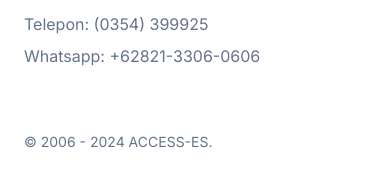
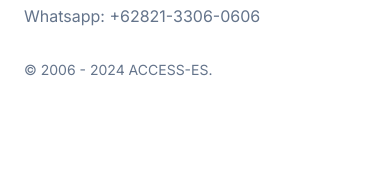
Before and after one commit to dimmasyusuf/access-es, a Next.js app: page / in a window 390 px wide. Shown: the part 1250-1436 px from the top of the page. After the commit the page ends 1410 px from the top, so only its background shows below. Built offline with nearby package versions, Linux system fonts and the light colour scheme.

Commit message:
style(FooterMenu): change margin for mobile device

```diff
--- a/app/(root)/layout.tsx
+++ b/app/(root)/layout.tsx
@@ -13,7 +13,7 @@
         <Navbar />
       </header>
       {children}
-      <footer className="border-t px-6 sm:px-8">
+      <footer className="border-t p-6 sm:p-8">
         <FooterMenu />
       </footer>
       <NavbarMobile />
--- a/components/FooterMenu.tsx
+++ b/components/FooterMenu.tsx
@@ -13,7 +13,7 @@
   const currentYear = new Date().getFullYear();
 
   return (
-    <section className="flex flex-col gap-8 max-w-screen-xl mx-auto mt-16">
+    <section className="flex flex-col gap-8 sm:gap-16 max-w-screen-xl mx-auto">
       <div className="grid grid-cols-1 sm:grid-cols-2 lg:grid-cols-6 gap-8">
         <div className="lg:col-span-2 flex flex-col gap-4">
           <h3 className="text-xl font-bold">ACCESS ENGLISH SCHOOL</h3>
@@ -181,7 +181,7 @@
           </div>
         </div>
       </div>
-      <div className="flex justify-between items-center py-8">
+      <div className="flex justify-between items-center">
         <p className="text-sm text-muted-foreground">
           &copy; 2006 - {currentYear}{' '}
           <Link
```
